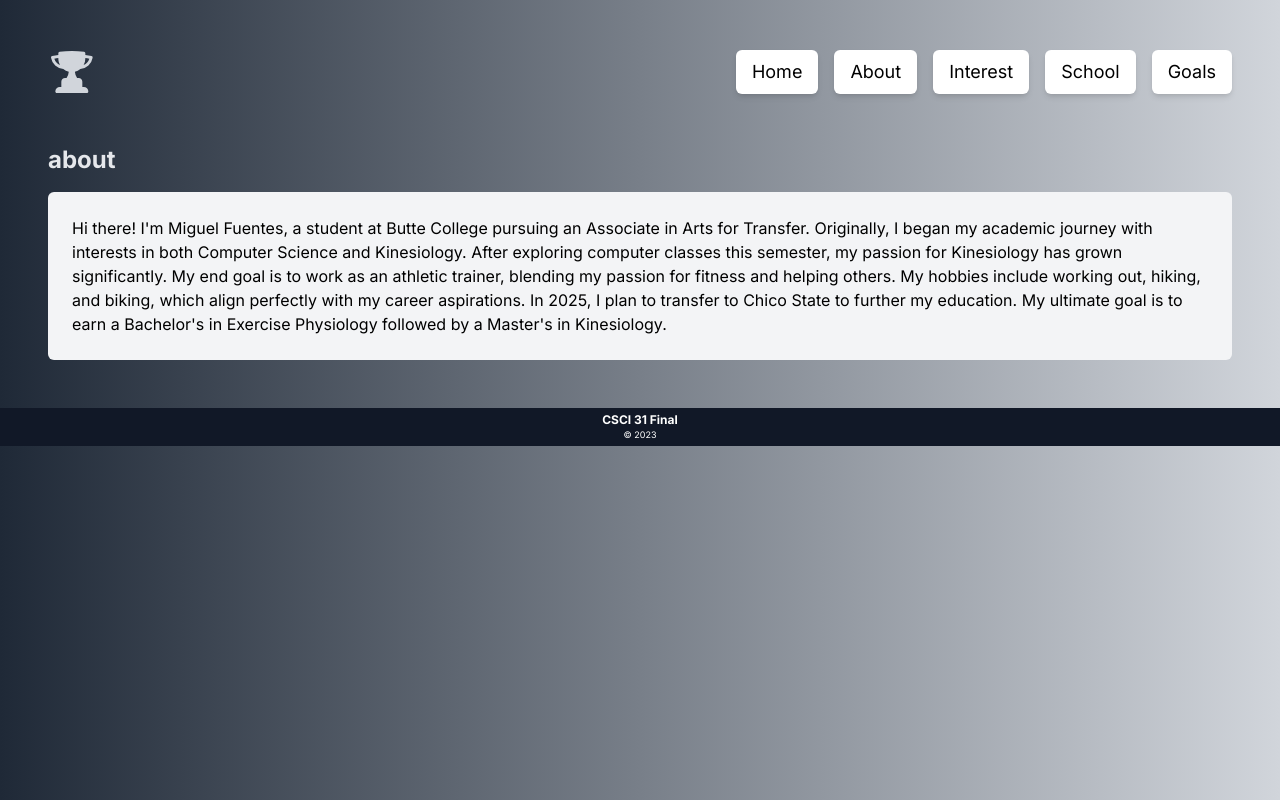
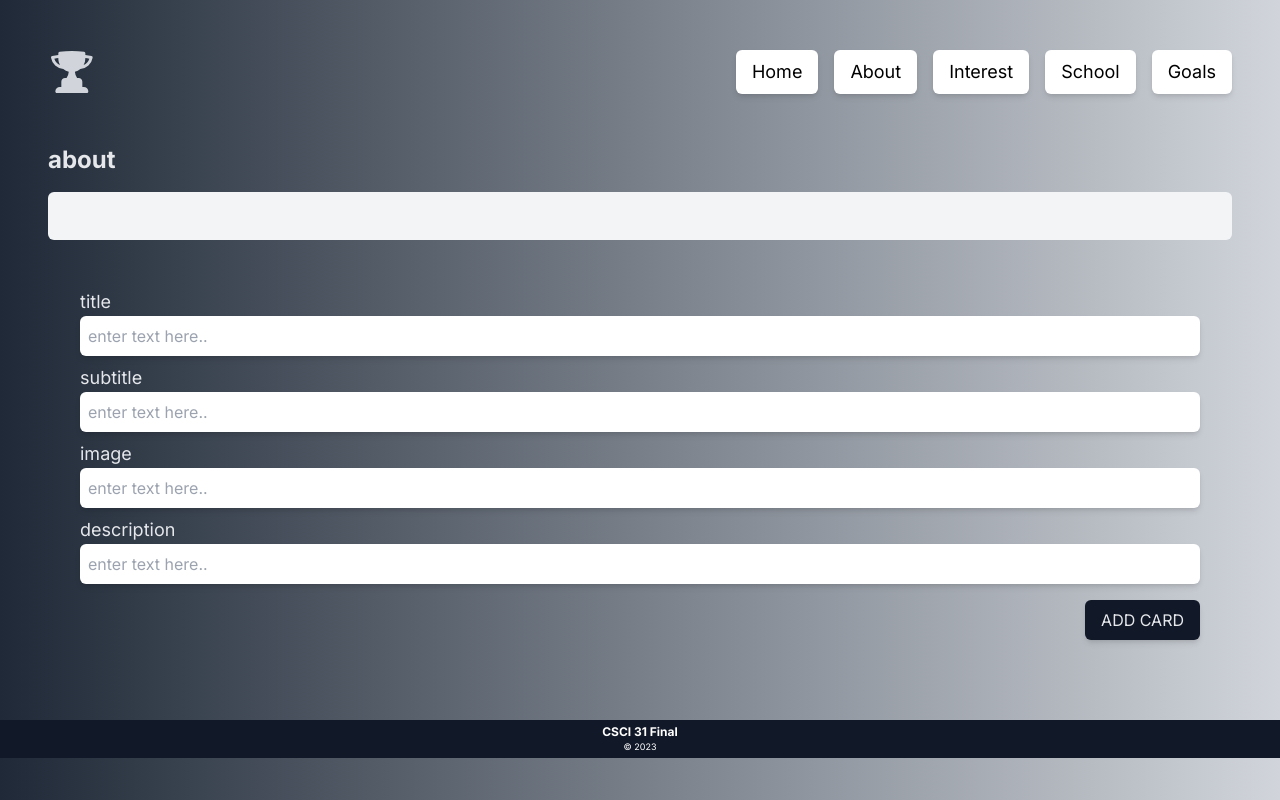
Before and after one commit to Fuentes-Miguel/csci31final, a Next.js app: page /about in a window 1280 px wide. Built offline with nearby package versions, Linux system fonts and the light colour scheme.

Commit message:
add input, label, field, cardform files

```diff
--- a/next.config.js
+++ b/next.config.js
@@ -1,4 +1,8 @@
-/** @type {import('next').NextConfig} */
-const nextConfig = {};
+/**
+ * @type {import('next').NextConfig}
+ */
+const nextConfig = {
+  /* config options here */
+};
 
 module.exports = nextConfig;
--- a/src/app/about/page.js
+++ b/src/app/about/page.js
@@ -2,6 +2,7 @@
 import Navbar from "../componets/Navbar";
 import PageTitle from "../componets/PageTitle";
 import PageContent from "../componets/PageContent";
+import CardForm from "../componets/cardform";
 
 export default function About() {
   return (
@@ -9,7 +10,8 @@
       <Navbar />
       <div className="m-12">
         <PageTitle title="about" />
-        <PageContent />
+        <PageContent content="" />
+        <CardForm />
       </div>
     </div>
   );
--- /dev/null
+++ b/src/app/componets/Button.js
@@ -0,0 +1,11 @@
+export default function Button({ children, onClick, type = "button" }) {
+  return (
+    <button
+      className="px-4 py-2 bg-gray-900 rounded-md shadow-md text-gray-200 hover:bg-gray-900 active:bg-gray-900 transition-all"
+      type="button"
+      onClick={onClick}
+    >
+      {children}
+    </button>
+  );
+}
--- /dev/null
+++ b/src/app/componets/CardForm.js
@@ -0,0 +1,36 @@
+import Button from "./Button";
+import Field from "./Field";
+import Input from "./Input";
+import Label from "./Label";
+
+async function createCard(formData) {
+  "use server";
+  // get each field out of formData
+  // call supabase-client insertCard
+}
+
+export default function CardForm() {
+  return (
+    <form action={createCard} className="p-8 rounded-lg mt-4">
+      <Field>
+        <Label label="title" />
+        <Input id="title" name="title" />
+      </Field>
+      <Field>
+        <Label label="subtitle" />
+        <Input id="subtitle" name="title" />
+      </Field>
+      <Field>
+        <Label label="image" />
+        <Input id="image" name="image" />
+      </Field>
+      <Field>
+        <Label label="description" />
+        <Input id="description" name="description" />
+      </Field>
+      <div className="mt-4 flex justify-end">
+        <Button type="submit">ADD CARD</Button>
+      </div>
+    </form>
+  );
+}
--- /dev/null
+++ b/src/app/componets/Field.js
@@ -0,0 +1,3 @@
+export default function Field({ children }) {
+  return <div className="flex flex-col mb-2">{children}</div>;
+}
--- /dev/null
+++ b/src/app/componets/Input.js
@@ -0,0 +1,16 @@
+export default function Input({
+  type = "text",
+  placeholder = "enter text here..",
+  name,
+  id,
+}) {
+  return (
+    <input
+      className="p-2 rounded-md shadow-md"
+      type={type}
+      name={name}
+      id={id}
+      placeholder={placeholder}
+    />
+  );
+}
--- /dev/null
+++ b/src/app/componets/Label.js
@@ -0,0 +1,7 @@
+export default function Label({ htmlFor, label }) {
+  return (
+    <label className="text-gray-200 text-lg" htmlFor={htmlFor}>
+      {label}
+    </label>
+  );
+}
--- a/src/app/page.js
+++ b/src/app/page.js
@@ -4,6 +4,7 @@
 import PageContent from "./componets/PageContent";
 import Card from "./componets/Card";
 import { createClient } from "@supabase/supabase-js";
+import { findCards } from "./utils/supabase-client";
 
 // Create a single supabase client for interacting with your database
 const supabase = createClient(
@@ -14,7 +15,7 @@
 export const revalidate = 0;
 
 export default async function Home() {
-  const { data: cards, error } = await supabase.from("cards").select();
+  const cards = await findCards();
 
   return (
     <div>
--- /dev/null
+++ b/src/app/utils/supabase-client.js
@@ -0,0 +1,21 @@
+import { createClient } from "@supabase/supabase-js";
+
+export function getClient() {
+  const supabase = createClient(
+    "https://cdkvactqpjevnsgsotmo.supabase.co",
+    process.env.SUPABASE_SERVICE_ROLE_KEY
+  );
+  return supabase;
+}
+
+export async function insertCard(card) {
+  const supabase = getClient();
+  const { error } = await supabase.from("countries").insert(card);
+}
+
+export async function findCards() {
+  const supabase = getClient();
+  const { data: cards, error } = await supabase.from("cards").select();
+  return cards;
+  // implements https://supabase.com/docs/reference/javascript/select
+}
```
